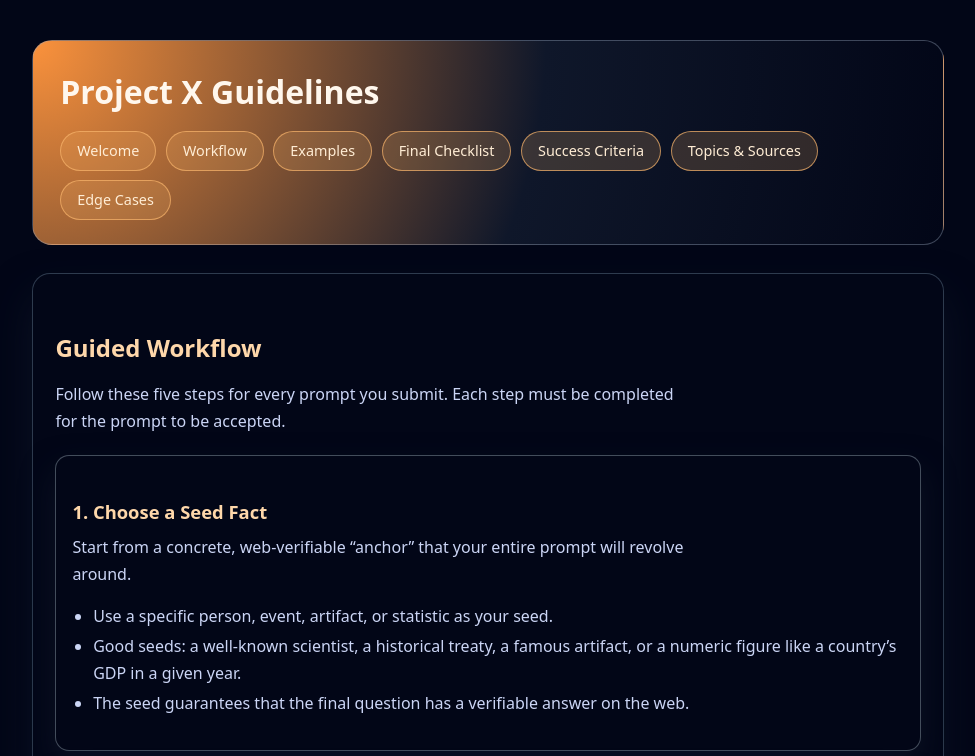
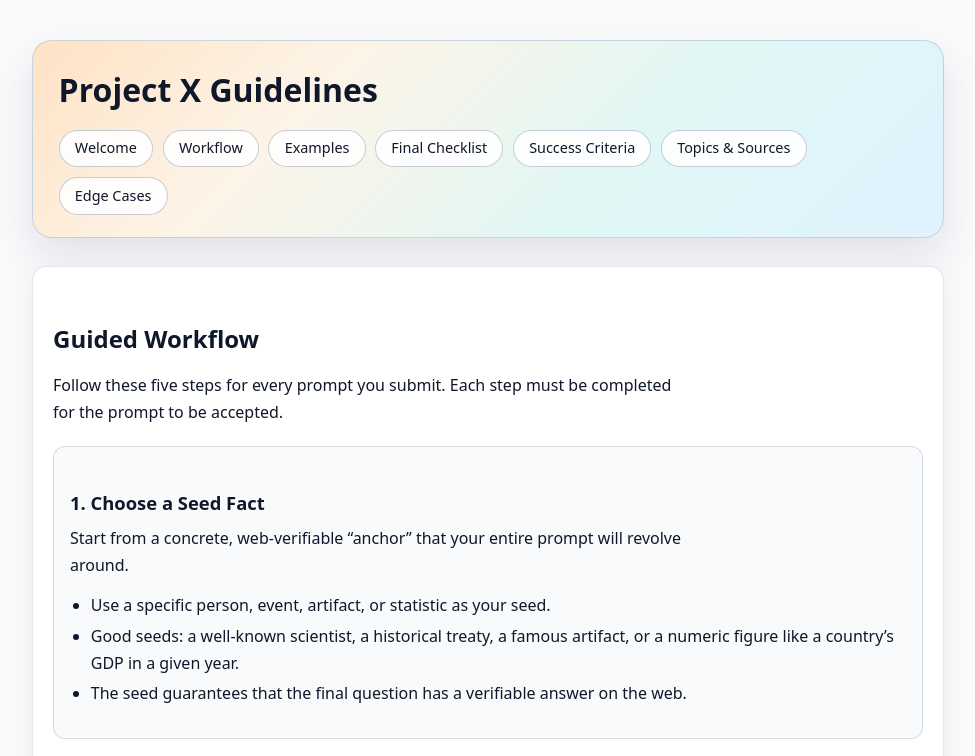
Before and after one commit to Justin-Folio/Proj-specific, a plain HTML site: page workflow.html in a window 1280 px wide. Shown: the top 756 px of the page, without its empty margins (152-1127 px from the left). Drawn offline with Linux system fonts and the light colour scheme.

Commit message:
Update styles3.css

```diff
--- a/styles3.css
+++ b/styles3.css
@@ -9,46 +9,51 @@ body {
   margin: 2.5rem auto;
   line-height: 1.7;
   padding: 0 1.5rem;
-  color: #f9fafb;
-  background: #020617; /* deep navy */
+  color: #0f172a;           /* deep slate text */
+  background: #f8fafc;      /* very light background */
 }
 
 /* Headings */
 h1 {
   font-size: 2rem;
   margin-bottom: 0.5rem;
-  color: #fed7aa; /* soft light orange */
+  color: #0f172a;
 }
 
 h2 {
   font-size: 1.5rem;
   margin-top: 2rem;
   margin-bottom: 0.75rem;
-  color: #fed7aa;
+  color: #0f172a;
 }
 
 h3 {
   font-size: 1.15rem;
   margin-top: 1.5rem;
   margin-bottom: 0.4rem;
-  color: #fed7aa;
+  color: #0f172a;
 }
 
-/* Header + nav */
+/* Header + nav with light orange + teal gradient */
 header {
   margin-bottom: 1.5rem;
   border-radius: 20px;
-  padding: 1.5rem 1.7rem;
-  background:
-    radial-gradient(circle at top left, #fb923c 0, #0f172a 55%, #020617 100%);
-  /* orange glow into deep navy */
-  color: #f9fafb;
+  padding: 1.4rem 1.6rem;
+  background: linear-gradient(
+    135deg,
+    #fee2c5 0%,   /* light peach/orange */
+    #fdf4e7 30%,
+    #e0f7f5 65%,  /* light teal */
+    #e0f2ff 100%  /* light blue */
+  );
+  color: #0f172a;
   border: 1px solid rgba(148, 163, 184, 0.4);
+  box-shadow: 0 18px 40px rgba(15, 23, 42, 0.10);
 }
 
 header h1 {
   margin: 0 0 0.75rem 0;
-  color: #fff7ed; /* very light orange/cream */
+  color: #0f172a;
 }
 
 nav {
@@ -59,59 +64,58 @@ nav {
 
 nav a {
   text-decoration: none;
-  color: #ffedd5;                       /* pale orange text */
-  background: rgba(248, 180, 108, 0.18);/* light orange pill */
+  color: #0f172a;
+  background: rgba(255, 255, 255, 0.9);
   border-radius: 999px;
-  padding: 0.4rem 1rem;
+  padding: 0.35rem 0.95rem;
   font-size: 0.9rem;
-  border: 1px solid rgba(248, 180, 107, 0.7);
+  border: 1px solid rgba(148, 163, 184, 0.55);
   transition:
     background 0.15s ease,
     color 0.15s ease,
-    transform 0.1s ease,
-    box-shadow 0.15s ease;
+    box-shadow 0.15s ease,
+    transform 0.1s ease;
 }
 
 nav a:hover {
-  background: #fb923c;                  /* brighter orange */
-  color: #111827;
-  box-shadow: 0 8px 18px rgba(251, 146, 60, 0.5);
+  background: #fed7aa;               /* light orange hover */
+  color: #0f172a;
+  box-shadow: 0 8px 18px rgba(251, 146, 60, 0.35);
   transform: translateY(-1px);
 }
 
-/* Sections & content cards */
+/* Sections & content blocks */
 main {
   margin-top: 1rem;
 }
 
 section {
   margin-top: 1.75rem;
-  padding: 1.4rem 1.4rem 1.5rem;
-  border-radius: 18px;
-  background: #020617;
-  border: 1px solid rgba(51, 65, 85, 0.9);
-  box-shadow: 0 22px 40px rgba(15, 23, 42, 0.65);
+  padding: 1.25rem 1.25rem 1.3rem;
+  border-radius: 14px;
+  background: #ffffff;
+  box-shadow: 0 10px 30px rgba(15, 23, 42, 0.06);
+  border: 1px solid rgba(148, 163, 184, 0.25);
 }
 
-/* nested cards inside main sections */
+/* Nested sections (e.g., workflow steps) */
 section#workflow section,
 section#examples section,
 section#success-criteria section,
 section#topics section,
 section#edgecases section {
   margin-top: 1.25rem;
-  padding: 1rem 1rem 1.1rem;
-  border-radius: 14px;
-  background: #020617;
-  border: 1px solid rgba(75, 85, 99, 0.9);
-  box-shadow: 0 16px 32px rgba(15, 23, 42, 0.7);
+  padding: 1rem 1rem 1.05rem;
+  border-radius: 12px;
+  background: #f9fafb;
+  box-shadow: none;
+  border: 1px solid rgba(203, 213, 225, 0.8);
 }
 
-/* Text */
+/* Text elements */
 p {
-  margin: 0.4rem 0 0.9rem;
+  margin: 0.4rem 0 0.8rem;
   max-width: 70ch;
-  color: #cbd5f5;
 }
 
 ul,
@@ -122,19 +126,9 @@ ol {
 
 li {
   margin: 0.2rem 0;
-  color: #cbd5f5;
 }
 
-/* Links in body text */
-a {
-  color: #fb923c; /* orange accent for inline links */
-}
-
-a:hover {
-  color: #fed7aa;
-}
-
-/* Details / summary */
+/* Details / summary for expandable examples */
 details {
   margin-top: 0.6rem;
 }
@@ -142,11 +136,25 @@ details {
 details summary {
   cursor: pointer;
   font-weight: 600;
-  color: #fb923c;
+  color: #0f766e;          /* teal accent for summaries */
 }
 
 details summary:hover {
-  color: #fed7aa;
+  color: #0d9488;
+}
+
+/* Links in body text */
+a {
+  color: #0f766e;
+}
+
+a:hover {
+  color: #0d9488;
+}
+
+/* Utility emphasis */
+em {
+  font-style: italic;
 }
 
 /* Small screens */
```
